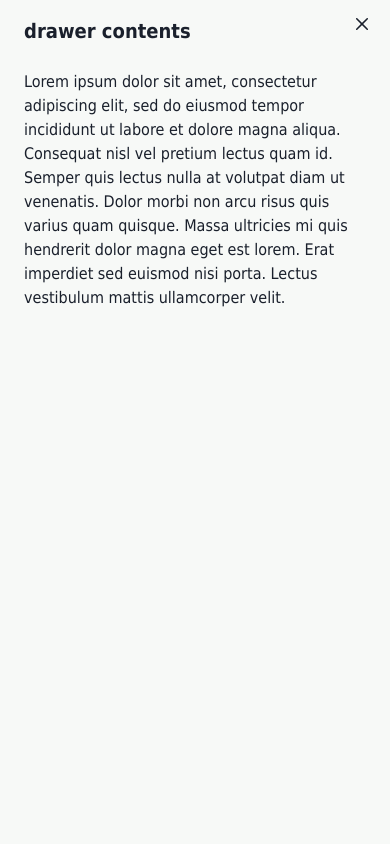
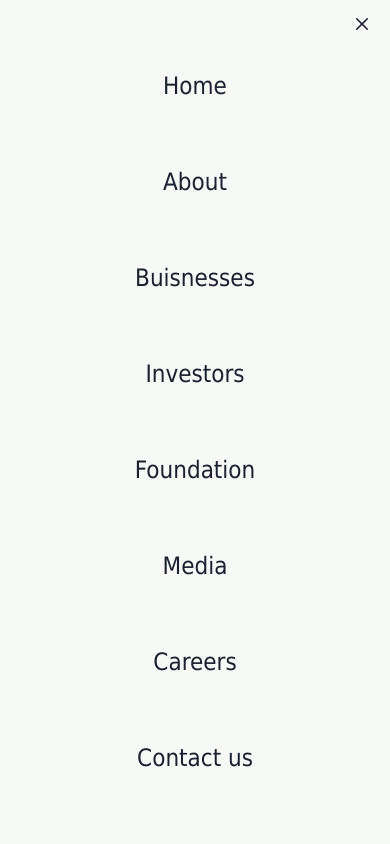
Before and after one commit to akshat-bhansali/Nexus, a React (Vite) app: page /investors in a window 390 px wide. Both pictures are taken after a click on the button 354 px from the left and 36 px from the top of the page. Shown: the top 844 px of the page. Built offline with nearby package versions, Linux system fonts and the light colour scheme.

Commit message:
mobile navbar complete

```diff
--- a/src/Components/Footer.jsx
+++ b/src/Components/Footer.jsx
@@ -36,13 +36,13 @@ export default function Footer() {
       <Box textAlign={"center"} p={"5vh 0 5vh 0"}>
         <Heading p={"2% 0 1% 0"}>Clients</Heading>
         <Heading size={"md"}>Excellence Unchallanged</Heading>
-        <Text p={"1% 25% 4% 25%"}>
+        <Text p={["5% 10% 5% 10%", null, "1% 25% 4% 25%"]}>
           We have a very simple yet powerful mission: we believe in doing
           excellent work with great clients. From ideation to implementation, we
           communicate closely with everyone we work with to ensure great
           results. Check out some of our clients below.
         </Text>
-        <Flex>{Imagesdiv}</Flex>
+        <Flex flexDirection={["column", null, "row"]}>{Imagesdiv}</Flex>
       </Box>
     </>
   );
--- a/src/Components/Navbar.jsx
+++ b/src/Components/Navbar.jsx
@@ -3,16 +3,6 @@ import { Flex, HStack, Heading, Link, Spacer, Text } from "@chakra-ui/react";
 import { Link as ReactRouterLink } from "react-router-dom";
 
 export default function Navbar() {
-  // const [matches, setMatches] = useState(
-  //   window.matchMedia("(min-width: 768px)").matches
-  // );
-
-  // useEffect(() => {
-  //   window
-  //     .matchMedia("(min-width: 768px)")
-  //     .addEventListener("change", (e) => setMatches(e.matches));
-  // }, []);
-
   return (
     <>
       <Flex
@@ -34,26 +24,26 @@ export default function Navbar() {
         <Spacer />
         <HStack fontSize={"md"} spacing={"1.5rem"}>
           <Link as={ReactRouterLink} to="/">
-            <Text>home</Text>
+            <Text>Home</Text>
           </Link>
           <Link as={ReactRouterLink} to="/about">
-            <Text>about</Text>
+            <Text>About</Text>
           </Link>
           <Link as={ReactRouterLink} to="/buisness">
-            <Text>buisnesses</Text>
+            <Text>Buisnesses</Text>
           </Link>
           <Link as={ReactRouterLink} to="/investors">
-            <Text>investors</Text>
+            <Text>Investors</Text>
           </Link>
           <Link as={ReactRouterLink} to="/foundation">
-            <Text>foundation</Text>
+            <Text>Foundation</Text>
           </Link>
           <Link as={ReactRouterLink} to="/media">
-            <Text>media</Text>
+            <Text>Media</Text>
           </Link>
-          <Text>careers</Text>
+          <Text>Careers</Text>
           <Link as={ReactRouterLink} to="/contactus">
-            <Text>contact us</Text>
+            <Text>Contact us</Text>
           </Link>
         </HStack>
       </Flex>
--- a/src/Components/NavbarMob.jsx
+++ b/src/Components/NavbarMob.jsx
@@ -4,12 +4,12 @@ import {
   DrawerBody,
   DrawerCloseButton,
   DrawerContent,
-  DrawerHeader,
   DrawerOverlay,
   Flex,
   Heading,
   IconButton,
   Link,
+  Text,
   useDisclosure,
 } from "@chakra-ui/react";
 import { Link as ReactRouterLink } from "react-router-dom";
@@ -33,17 +33,39 @@ export default function NavbarMob() {
         <DrawerOverlay />
         <DrawerContent>
           <DrawerCloseButton />
-          <DrawerHeader bgColor={"foreground"}>drawer contents</DrawerHeader>
-          <DrawerBody bgColor={"foreground"}>
-            <p>
-              Lorem ipsum dolor sit amet, consectetur adipiscing elit, sed do
-              eiusmod tempor incididunt ut labore et dolore magna aliqua.
-              Consequat nisl vel pretium lectus quam id. Semper quis lectus
-              nulla at volutpat diam ut venenatis. Dolor morbi non arcu risus
-              quis varius quam quisque. Massa ultricies mi quis hendrerit dolor
-              magna eget est lorem. Erat imperdiet sed euismod nisi porta.
-              Lectus vestibulum mattis ullamcorper velit.
-            </p>
+          {/* <DrawerHeader textAlign="center" bgColor={"foreground"}>
+            <Heading>Menu</Heading>
+          </DrawerHeader> */}
+          <DrawerBody
+            display={"flex"}
+            flexDirection={"column"}
+            justifyContent={"space-evenly"}
+            textAlign={"center"}
+            bgColor={"foreground"}
+            fontSize={"2xl"}
+          >
+            <Link as={ReactRouterLink} onClick={onClose} to="/">
+              <Text>Home</Text>
+            </Link>
+            <Link as={ReactRouterLink} onClick={onClose} to="/about">
+              <Text>About</Text>
+            </Link>
+            <Link as={ReactRouterLink} onClick={onClose} to="/buisness">
+              <Text>Buisnesses</Text>
+            </Link>
+            <Link as={ReactRouterLink} onClick={onClose} to="/investors">
+              <Text>Investors</Text>
+            </Link>
+            <Link as={ReactRouterLink} onClick={onClose} to="/foundation">
+              <Text>Foundation</Text>
+            </Link>
+            <Link as={ReactRouterLink} onClick={onClose} to="/media">
+              <Text>Media</Text>
+            </Link>
+            <Text>Careers</Text>
+            <Link as={ReactRouterLink} onClick={onClose} to="/contactus">
+              <Text>Contact us</Text>
+            </Link>
           </DrawerBody>
         </DrawerContent>
       </Drawer>
--- a/src/Components/Textcolumn.jsx
+++ b/src/Components/Textcolumn.jsx
@@ -4,7 +4,7 @@ import { Box, Heading, Text } from "@chakra-ui/react";
 export default function Textcolumn({ thisHeading, thisText }) {
   return (
     <>
-      <Box p={"5% 30%"} textAlign={"center"}>
+      <Box p={["10% 10%", null, "5% 30%"]} textAlign={"center"}>
         <Heading p={"0 0 3% 0"}>{thisHeading}</Heading>
         <Text>{thisText}</Text>
       </Box>
--- a/src/Components/Videoplayer.jsx
+++ b/src/Components/Videoplayer.jsx
@@ -25,7 +25,7 @@ export default function Videoplayer() {
         <video
           style={{ height: "90vh", width: "100%", objectFit: "cover" }}
           // src="/production_id_4818368 (2160p).mp4"
-          src="https://v6.cdnpk.net/videvo_files/video/partners1036/large_watermarked/BB_28bd7342-5df4-4ddc-92df-ef54ca93d6a0_preview.mp4"
+          src="https://v3.cdnpk.net/videvo_files/video/premium/partners0243/large_watermarked/BB_e81dc605-6b8b-4674-b939-26bb2051eb36_FPpreview.mp4"
           type="video/mp4"
           autoPlay
           muted
--- a/src/Pages/Buisness.jsx
+++ b/src/Pages/Buisness.jsx
@@ -34,12 +34,19 @@ export default function Buisness() {
       </Center>
       <Center>
         <SimpleGrid
+          templateAreas={[
+            `"img1" "img2" "b1" "b1stat" "b2" "b2stat"`,
+            null,
+            `"img1 img2"
+                  "b1 b1stat"
+                  "b2stat b2"`,
+          ]}
           columns={[1, null, 2]}
           width={"80%"}
           spacing={["20px", null, "0px"]}
           margin={"3rem 0 0 0"}
         >
-          <Center>
+          <Center gridArea={"img1"}>
             <img
               height={"80%"}
               width={"80%"}
@@ -49,7 +56,7 @@ export default function Buisness() {
               }
             />
           </Center>
-          <Center>
+          <Center gridArea={"img2"}>
             <img
               height={"80%"}
               width={"80%"}
@@ -60,7 +67,7 @@ export default function Buisness() {
             />
           </Center>
 
-          <Box p={"10%"}>
+          <Box p={"10%"} gridArea={"b1"}>
             <Heading size={"md"}>Buisness 1</Heading>
             <br />
             <Text>
@@ -82,7 +89,7 @@ export default function Buisness() {
             </Text>
           </Box>
 
-          <Center>
+          <Center gridArea={"b1stat"}>
             <StatGroup
               bgColor={"foreground"}
               color={"background"}
@@ -102,7 +109,6 @@ export default function Buisness() {
 
                 <StatHelpText>feb 2003 - jan 2024</StatHelpText>
               </Stat>
-              {/* <Divider /> */}
               <Stat>
                 <StatLabel>Monthly Profit</StatLabel>
                 <StatNumber>$5000</StatNumber>
@@ -115,7 +121,7 @@ export default function Buisness() {
             </StatGroup>
           </Center>
 
-          <Center>
+          <Center gridArea={"b2stat"}>
             <StatGroup
               bgColor={"foreground"}
               color={"background"}
@@ -150,7 +156,7 @@ export default function Buisness() {
             </StatGroup>
           </Center>
 
-          <Box p={"10%"}>
+          <Box p={"10%"} gridArea={"b2"}>
             <Heading size={"md"}>Buisness 2</Heading>
             <br />
             <Text>
--- a/src/Pages/Investors.jsx
+++ b/src/Pages/Investors.jsx
@@ -1,4 +1,4 @@
-import { Box, Heading, Link, Text } from "@chakra-ui/react";
+import { Box, Flex, Heading, Link, Text } from "@chakra-ui/react";
 import { useState } from "react";
 import ReactPaginate from "react-paginate";
 import "../assets/Paginate.css";
@@ -23,8 +23,11 @@ export default function Investors() {
 
   return (
     <>
-      <Box width={"50%"} margin={"auto"}>
-        <Box borderBottom={"solid white"}>
+      <Box
+        width={["90%", null, "50%"]}
+        margin={["1rem auto 2rem auto", null, "auto"]}
+      >
+        <Box margin={"auto"} borderBottom={"solid white"}>
           <Box>
             <Box
               width={"11rem"}
@@ -33,11 +36,19 @@ export default function Investors() {
               border={"solid white"}
             >
               <Heading size={"sm"}>Nexus foundation</Heading>
+
               <Text size={"sm"}>Formerly by nexus</Text>
             </Box>
           </Box>
         </Box>
-        <Items currentItems={currentItems} />
+        <Flex
+          width={["85%", null, "100%"]}
+          margin={["auto", null, 0]}
+          flexDirection={"column"}
+          alignItems={["center", null, "flex-start"]}
+        >
+          <Items currentItems={currentItems} />
+        </Flex>
         <ReactPaginate
           containerClassName={"pagination"}
           activeClassName={"active"}
@@ -57,7 +68,12 @@ export default function Investors() {
 function Items({ currentItems }) {
   return currentItems.map(({ data, date, link }) => (
     <>
-      <Box padding={"1rem 0 1rem 0"} borderBottom={"solid gray 1px"}>
+      <Box
+        margin={["auto", null, 0]}
+        padding={"1rem 0 1rem 0"}
+        borderBottom={"solid gray 1px"}
+        minWidth={"100%"}
+      >
         <Link fontStyle={"italic"} color={"#87ceeb"} href={link} isExternal>
           {data}
         </Link>
```
Also changed, not shown: src/Pages/About.jsx (+12 -7 lines).
